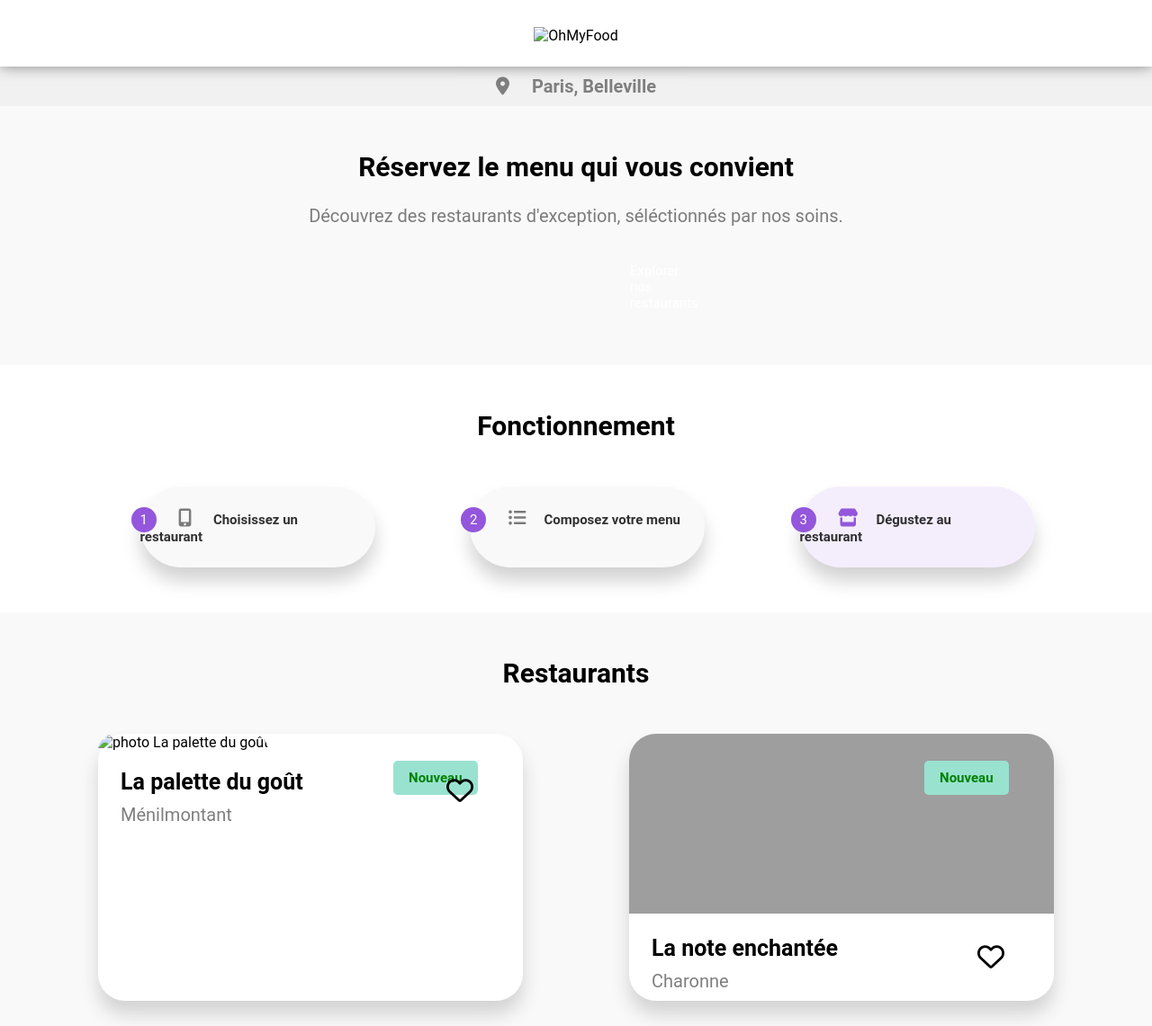
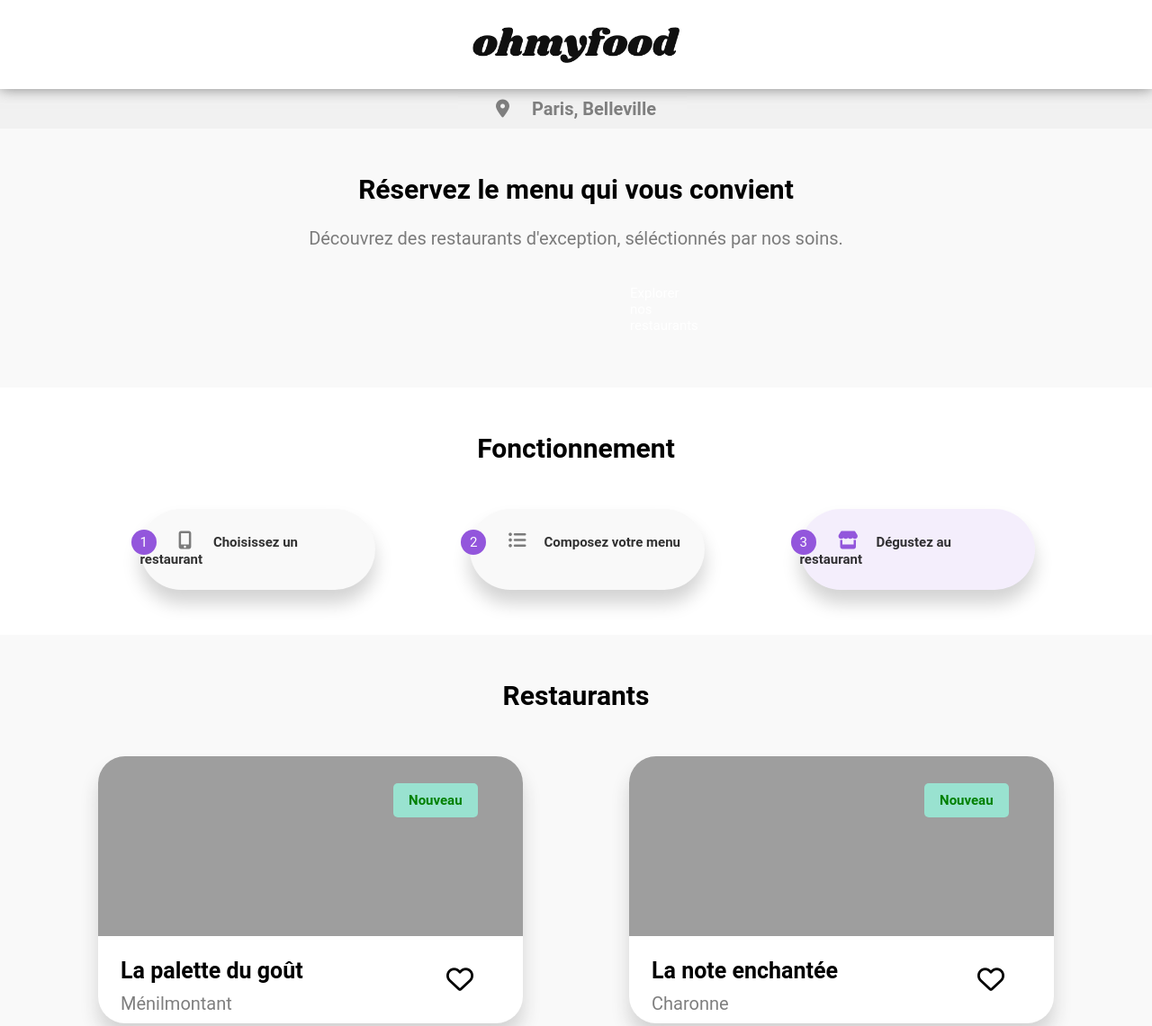
Before and after one commit to Sansorial/EmmanuelDieudonn--3-13032021, a website: page index.html in a window 1280 px wide. Shown: the top 1141 px of the page at 90% size. Drawn offline with nearby package versions, Linux system fonts and the light colour scheme; files that its build step writes are made by us from their sources; the site is published under a folder, as on GitHub Pages, so addresses that start at the root find nothing.

Commit message:
Last version

```diff
--- a/index.html
+++ b/index.html
@@ -23,7 +23,7 @@
 
 <!--Haut de page/logo-->
         <header>
-            <img src="/images/logo/ohmyfood.png" alt="OhMyFood">
+            <img src="images/logo/ohmyfood.png" alt="OhMyFood">
         </header>
 <!--Navigation-->
         <nav>
@@ -52,7 +52,7 @@
             <h2>Restaurants</h2>
             <div class="block__presentation">
                 <div class="container container__restaurant">
-                    <figure> <img src="/images/restaurants/jay-wennington-N_Y88TWmGwA-unsplash.jpg" alt="photo La palette du goût" class="container__restaurant--photo"></figure>
+                    <figure> <img src="images/restaurants/jay-wennington-N_Y88TWmGwA-unsplash.jpg" alt="photo La palette du goût" class="container__restaurant--photo"></figure>
                     <div class="container__restaurant--badge">Nouveau</div>
                     <div class="descriptifbox">
                         <div class="descriptifbox__link">
```
